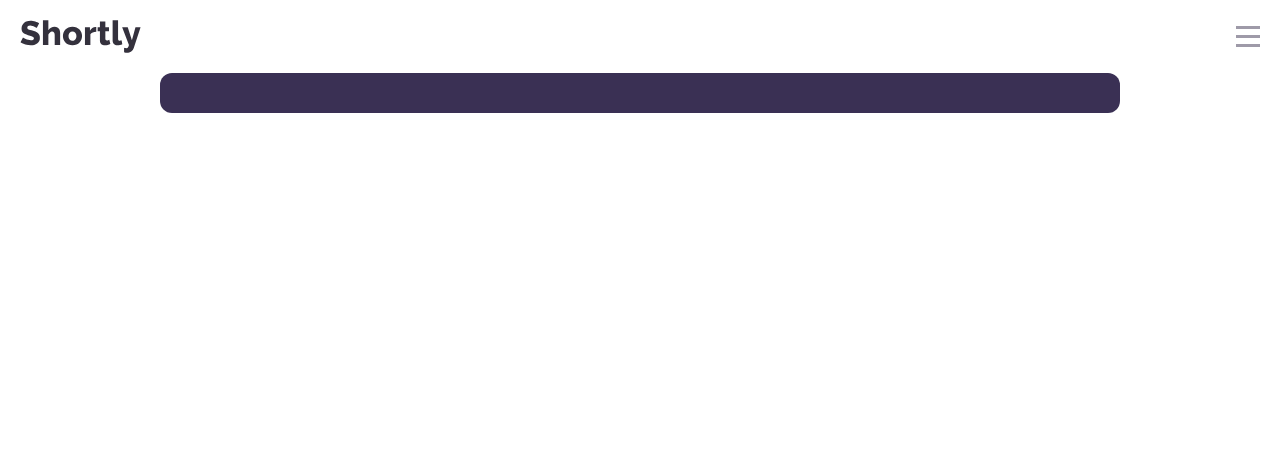
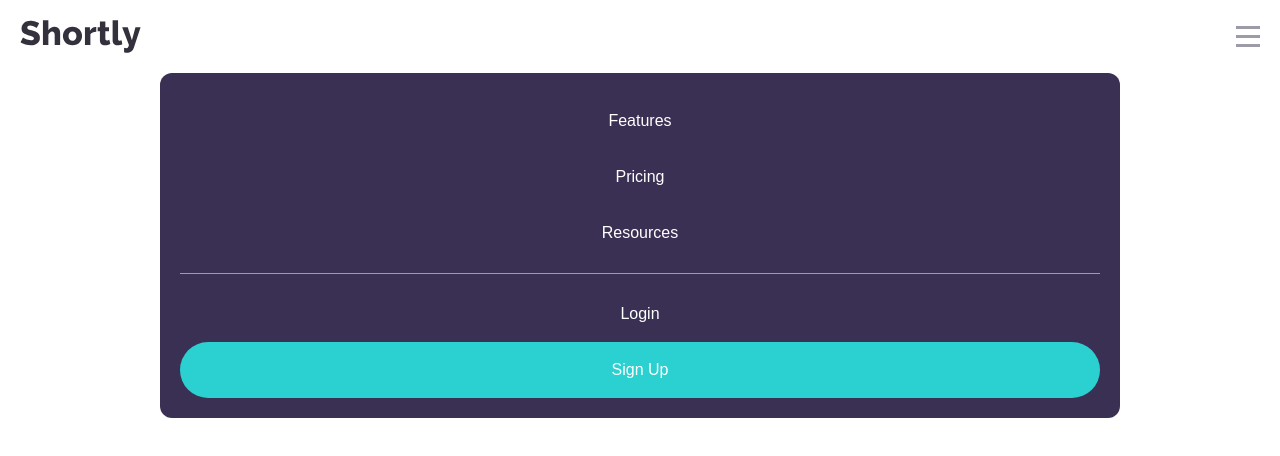
Before and after one commit to ColdLombax/Frontend-Shortly, a React (Create React App) app: page / in a window 1280 px wide. Shown: the top 456 px of the page. Built offline with nearby package versions, Linux system fonts and the light colour scheme.

Commit message:
Toggle Item now complete with custom styling based on object key-values passed.

```diff
--- a/src/components/Navbar/ToggleItem.jsx
+++ b/src/components/Navbar/ToggleItem.jsx
@@ -1,16 +1,23 @@
 import React from 'react';
-// import PropTypes from 'prop-types';
+import PropTypes from 'prop-types';
 
-function ToggleItem() {
+function ToggleItem({ title, isLine, isButton }) {
   return (
     <li>
-      {/* {itemName} */}
+      {isLine ? <p className={`p-4 ${isButton ? 'bg-cyan-base rounded-full' : ''}`}>{title}</p> : <div className="w-full h-px bg-custom-gray mt-3 mb-3" />}
     </li>
   );
 }
 
 ToggleItem.propTypes = {
+  title: PropTypes.string.isRequired,
+  isLine: PropTypes.bool,
+  isButton: PropTypes.bool,
+};
 
+ToggleItem.defaultProps = {
+  isLine: false,
+  isButton: false,
 };
 
 export default ToggleItem;
```
